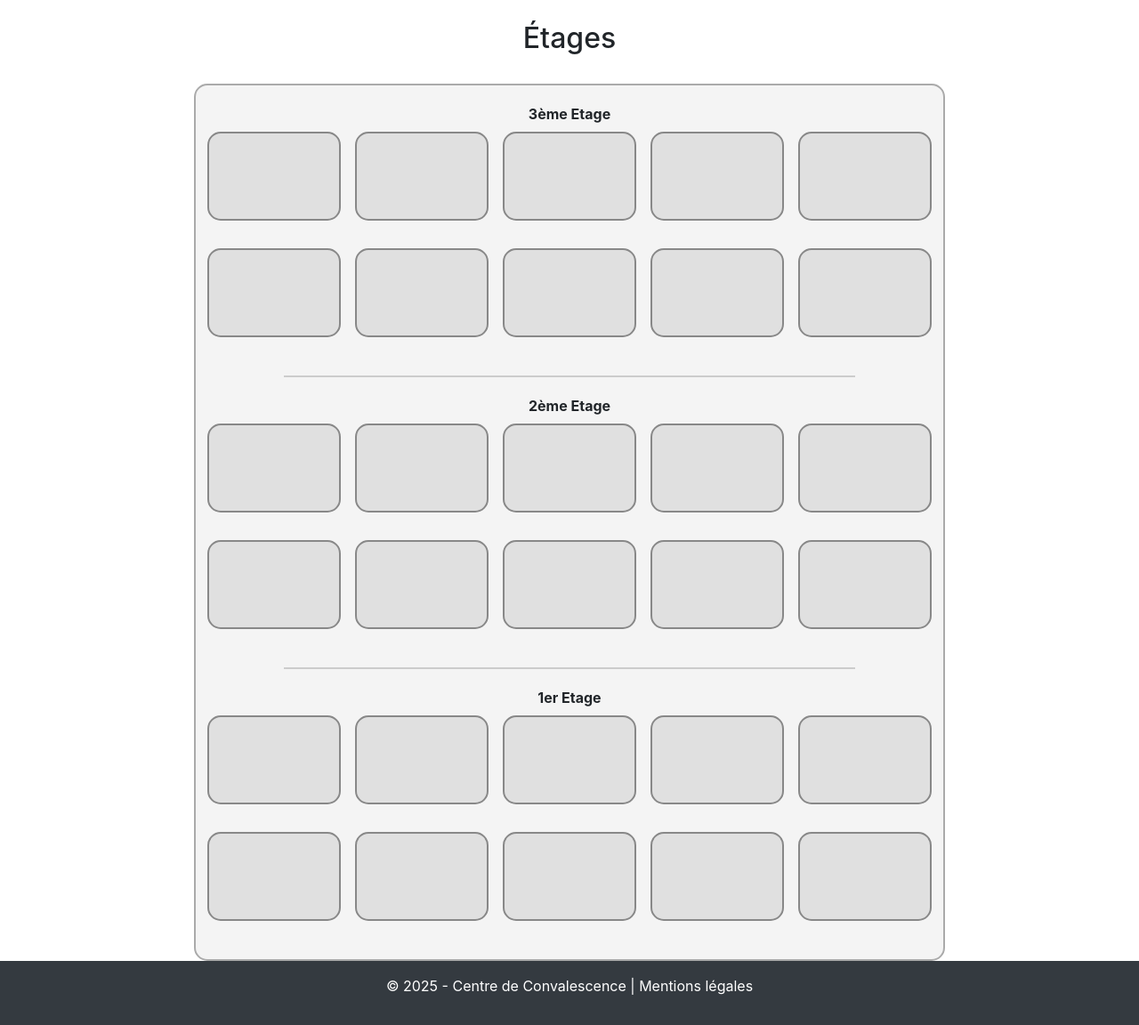
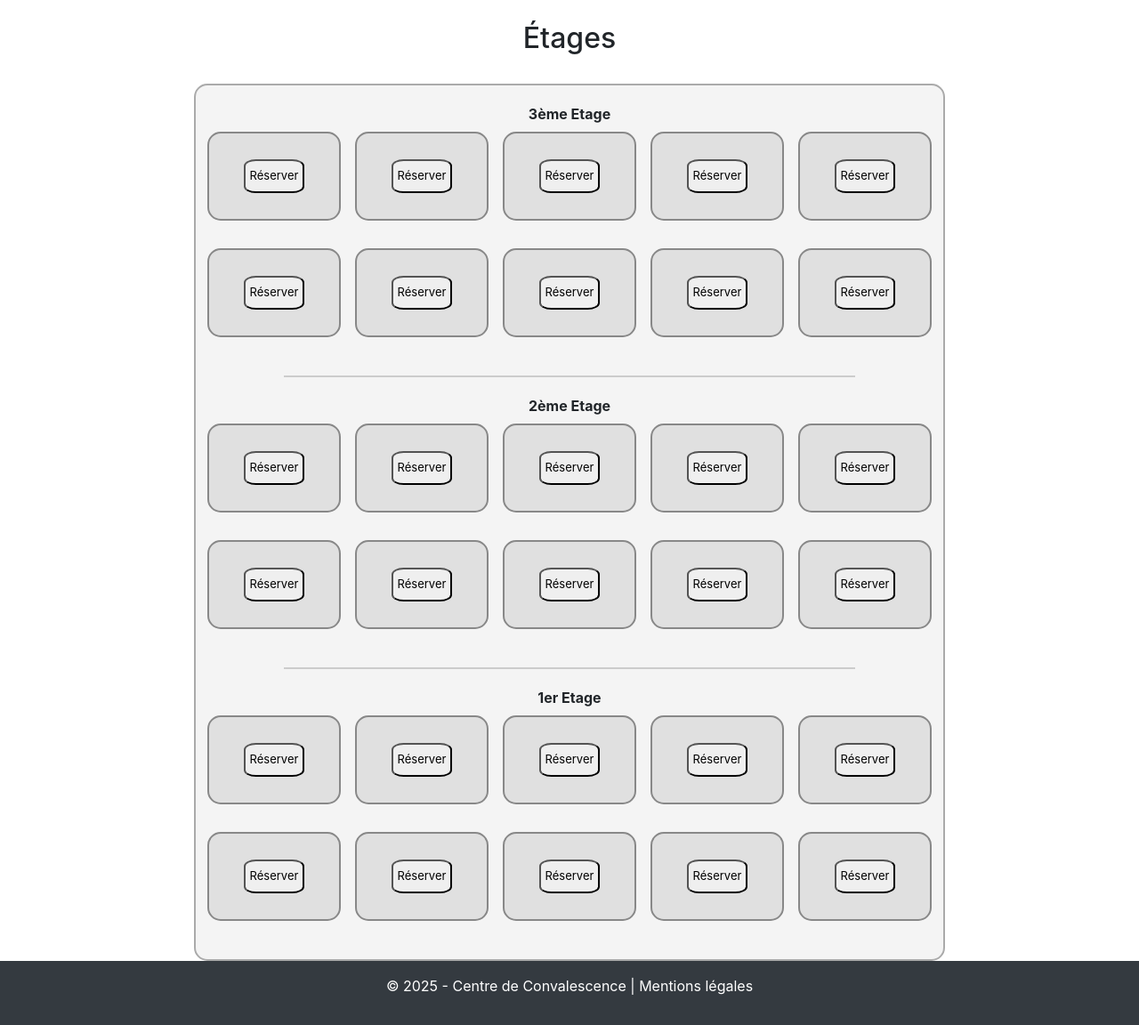
Before and after one commit to EnzoFernds/DepotTPCentre, a PHP site: template Vue/VueEtages.php in a window 1280 px wide. Shown: the part 74-1226 px from the top of the page at 89% size. Run offline with PHP 8.4, Linux system fonts and the light colour scheme; the template is opened without the code that fills it, so the values that code supplies are empty.

Commit message:
addButtonReserver

```diff
--- a/Style/style.css
+++ b/Style/style.css
@@ -33,3 +33,9 @@
             border: 1px solid #ccc;
             margin: 20px 0;
         }
+
+        .button{
+            padding: 7px 4.5px;
+            font-size: small;
+            border-radius: 20%;
+        }
--- a/Vue/VueEtages.php
+++ b/Vue/VueEtages.php
@@ -1,6 +1,7 @@
 <title><?= $title = "Étages"; ?></title>
 <?php ob_start(); ?>
 <link rel="stylesheet" href="Style/style.css">
+
 <body>
     <div class="container mt-4">
         <!-- Le titre -->
@@ -22,7 +23,7 @@
                 ];
 
                 // Parcours des étages
-                foreach ($etages as $index => $etage) :
+                foreach ($etages as $index => $etage):
                     // Affichage de l'étiquette de l'étage
                     if ($index > 0) { // Ajout d'un séparateur entre les étages
                         echo '<hr class="tilted">';
@@ -33,10 +34,12 @@
                     $cellulesParLigne = 5; // Nombre de cellules par ligne
                     $nombreDeLignes = $etage['cellules'] / $cellulesParLigne;
 
-                    for ($i = 0; $i < $nombreDeLignes; $i++) :
+                    for ($i = 0; $i < $nombreDeLignes; $i++):
                         echo '<div class="row">';
-                        for ($j = 0; $j < $cellulesParLigne; $j++) :
-                            echo '<div class="cell"></div>';
+                        for ($j = 0; $j < $cellulesParLigne; $j++):
+                            echo '<div class="cell">
+                                    <button class="button" onclick="myFunction()">Réserver</button>
+                                  </div>';
                         endfor;
                         echo '</div>';
                     endfor;
--- a/Vue/Vueaccueil.php
+++ b/Vue/Vueaccueil.php
@@ -14,7 +14,7 @@
         <div class="row">
             <div class="col-md-4">
                 <div class="card">
-                    <img src="https://via.placeholder.com/300" class="card-img-top" alt="Image 1">
+                    <!-- <img src="https://via.placeholder.com/300" class="card-img-top" alt="Image 1"> -->
                     <div class="card-body">
                         <h5 class="card-title">Titre 1</h5>
                         <p class="card-text">Description rapide du contenu présenté ici.</p>
@@ -25,7 +25,7 @@
 
             <div class="col-md-4">
                 <div class="card">
-                    <img src="https://via.placeholder.com/300" class="card-img-top" alt="Image 2">
+                    <!-- <img src="https://via.placeholder.com/300" class="card-img-top" alt="Image 2"> -->
                     <div class="card-body">
                         <h5 class="card-title">Titre 2</h5>
                         <p class="card-text">Une autre description de section ou d'article.</p>
@@ -36,7 +36,7 @@
 
             <div class="col-md-4">
                 <div class="card">
-                    <img src="https://via.placeholder.com/300" class="card-img-top" alt="Image 3">
+                    <!-- <img src="https://via.placeholder.com/300" class="card-img-top" alt="Image 3"> -->
                     <div class="card-body">
                         <h5 class="card-title">Titre 3</h5>
                         <p class="card-text">Une autre section intéressante à explorer.</p>
```
Also changed, not shown: Vue/VuePatient.php (+7 -4 lines).
